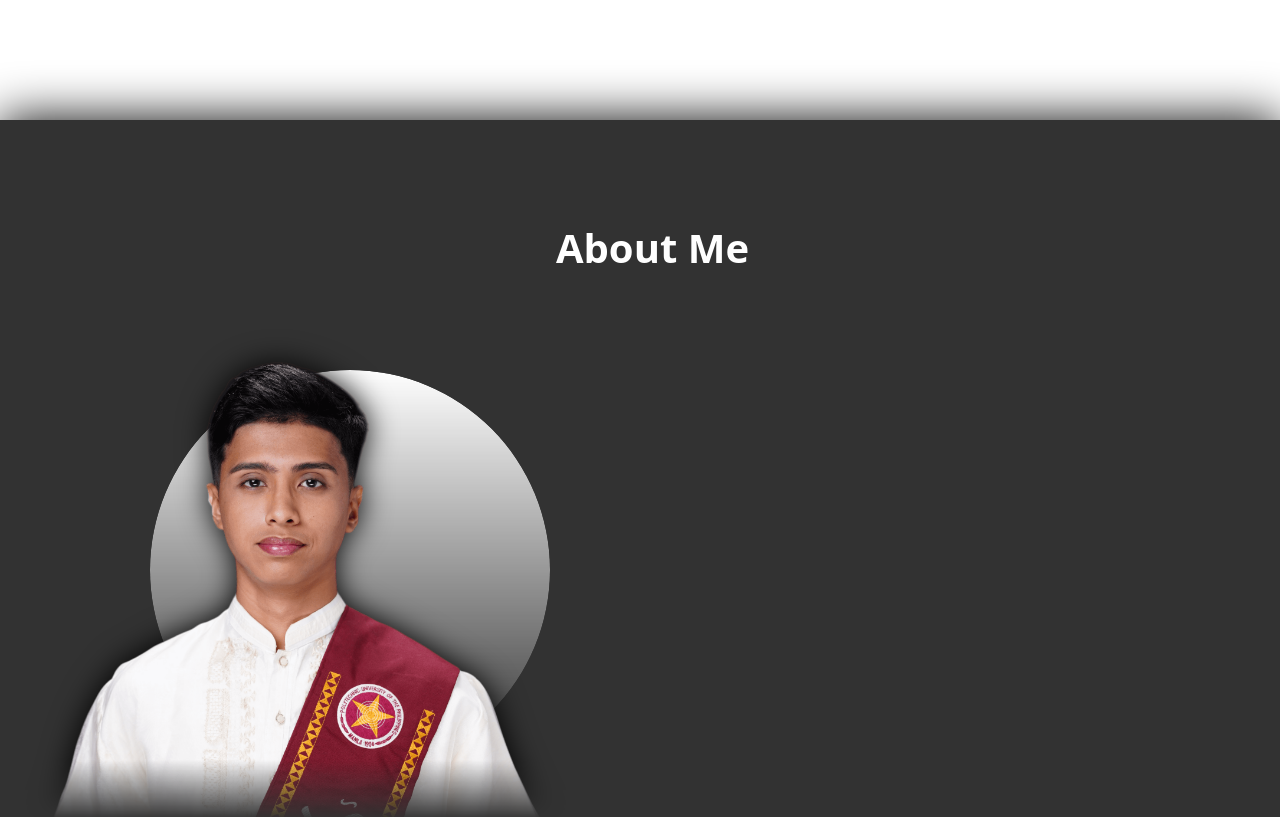
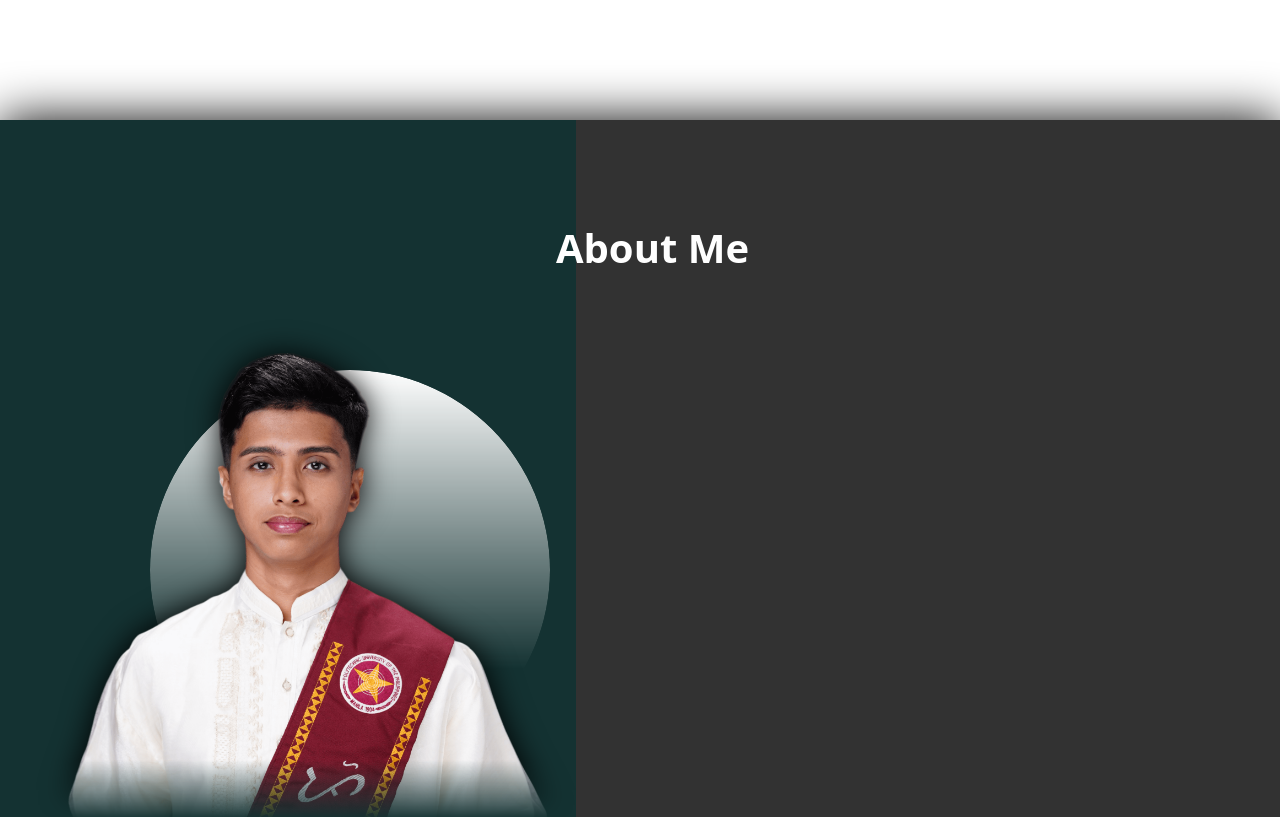
Before and after one commit to vnclrd/miguel-portfolio, a React (Vite) app: page / in a window 1280 px wide. Shown: the part 600-1417 px from the top of the page. Built offline with nearby package versions, Linux system fonts and the light colour scheme.

Commit message:
Switch to css module

```diff
--- a/src/css/About.css
+++ b/src/css/About.module.css
@@ -14,11 +14,11 @@
     z-index: 1000;
 }
 
-.photo-container {
+.photoContainer {
     display: flex;
     position: absolute;
-    background-color: rgb(50, 50, 50);
-    width: 50%;
+    background-color: rgb(20, 50, 50);
+    width: 45%;
     height: 100vh;
     left: 0px;
     align-items: center;
@@ -36,11 +36,11 @@
     align-items: center;
     justify-items: center;
     justify-content: center;
-    mask-image: linear-gradient(to bottom, black 0%, transparent 100%);
+    mask-image: linear-gradient(to bottom, black 0%, transparent 75%);
 }
 
-.profile-photo {
-    margin-right: 50px;
+.profilePhoto {
+    margin-left: 25px;
     bottom: 75px;
     background-image: url('/public/images/profile-picture.png');
     width: 600px;
@@ -50,3 +50,7 @@
     filter: drop-shadow(0 0 15px rgba(0, 0, 0, 1));
     mask-image: linear-gradient(to bottom, black 90%, transparent 100%);
 }
+
+.description {
+
+}
--- a/src/jsx/About.jsx
+++ b/src/jsx/About.jsx
@@ -1,17 +1,20 @@
-function About () {
-  return(
-    <div id="about" className="about">
-        <h1 className='title'>About Me</h1>
+import styles from '../css/About.module.css'
 
-        <div className='photo-container'>
-          <div className='circle'>
+function About() {
+  return (
+    <div id='about' className={styles.about}>
+      <h1 className={styles.title}>About Me</h1>
 
-          </div>
-          <div className='profile-photo' />
-        </div>
+      <div className={styles.photoContainer}>
+        <div className={styles.circle} />
+        <div className={styles.profilePhoto} />
+      </div>
 
+      <div className={styles.description}>
+
+      </div>
     </div>
-  )
+  );
 }
 
-export default About
+export default About;
--- a/src/jsx/Footer.jsx
+++ b/src/jsx/Footer.jsx
@@ -1,3 +1,4 @@
+import '../css/Footer.css'
 import { useEffect, useState } from 'react'
 
 function Footer() {
--- a/src/jsx/Header.jsx
+++ b/src/jsx/Header.jsx
@@ -1,3 +1,4 @@
+import '../css/Header.css'
 import { useEffect, useState } from 'react'
 
 function Header() {
--- a/src/jsx/Home.jsx
+++ b/src/jsx/Home.jsx
@@ -1,3 +1,4 @@
+import '../css/Home.css'
 import linkedinLogo from '/images/logos/linkedin.png'
 import githubLogo from '/images/logos/github.png'
 
--- a/src/jsx/Projects.jsx
+++ b/src/jsx/Projects.jsx
@@ -1,3 +1,5 @@
+import '../css/Projects.css'
+
 function Projects() {
   return(
     <div id='projects' className='projects'>
```
Also changed, not shown: src/App.jsx (+1 -6 lines).
